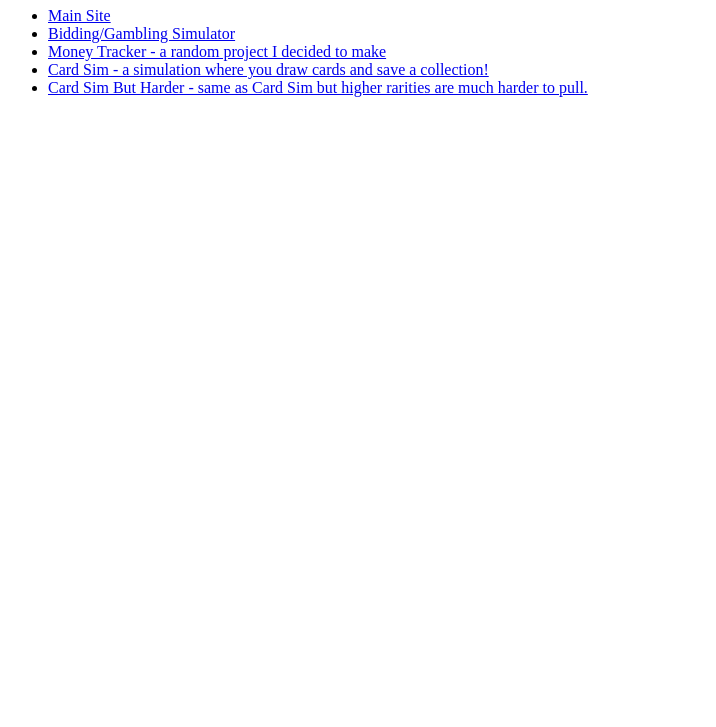
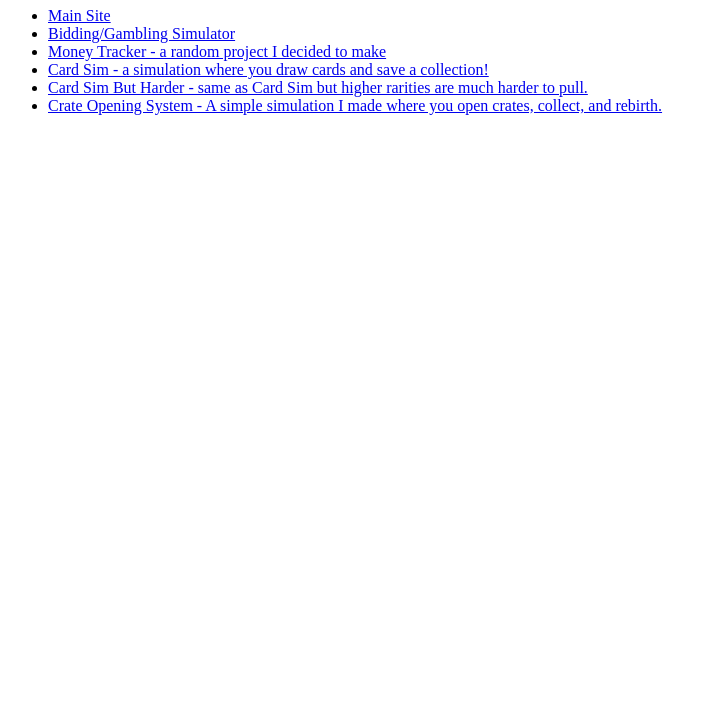
Before and after one commit to dexterolsen2/dexterolsen2.github.io, a plain HTML site: page index.html in a window 1280 px wide. Shown: the part 73-800 px from the top of the page, without its empty margins (0-716 px from the left). Drawn offline with Linux system fonts and the light colour scheme.

Commit message:
Update index.html

```diff
--- a/index.html
+++ b/index.html
@@ -13,6 +13,7 @@
         <li><a href="https://dexterisoofy.github.io/Money-tracker/" target="_blank">Money Tracker - a random project I decided to make</a></li>
         <li><a href="https://dexterolsen2.github.io/Card-Sim/" target="_blank">Card Sim - a simulation where you draw cards and save a collection!</a></li>
         <li><a href="https://dexterolsen2.github.io/Card-Sim-But-Harder/" target="_blank">Card Sim But Harder - same as Card Sim but higher rarities are much harder to pull.</a></li>
+        <li><a href="https://dexterolsen2.github.io/Crate-Opening-System/" target="_blank">Crate Opening System - A simple simulation I made where you open crates, collect, and rebirth.</a></li>
     </ul>
 </body>
 </html>
```
